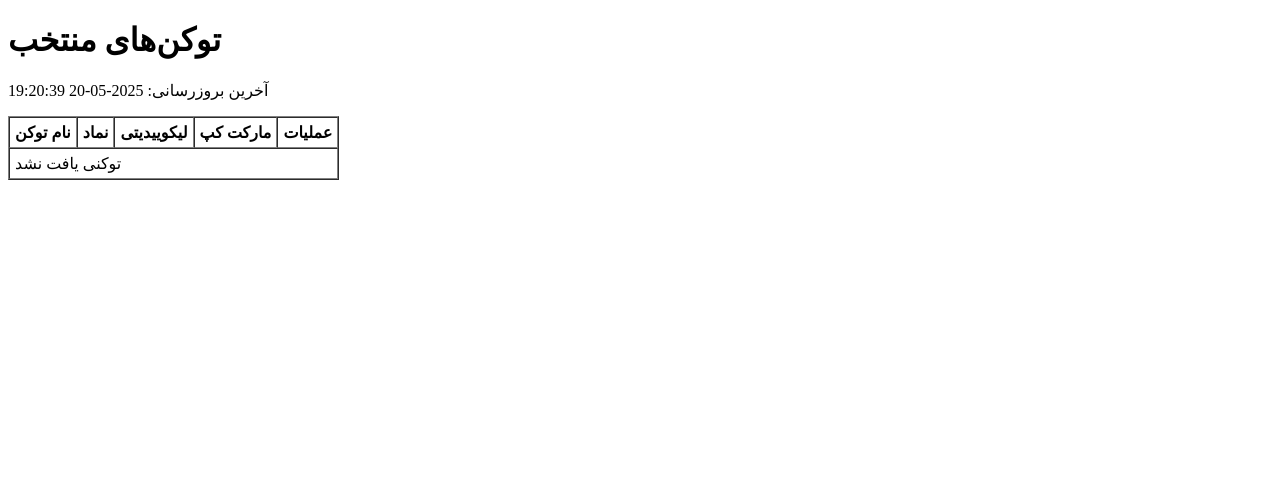
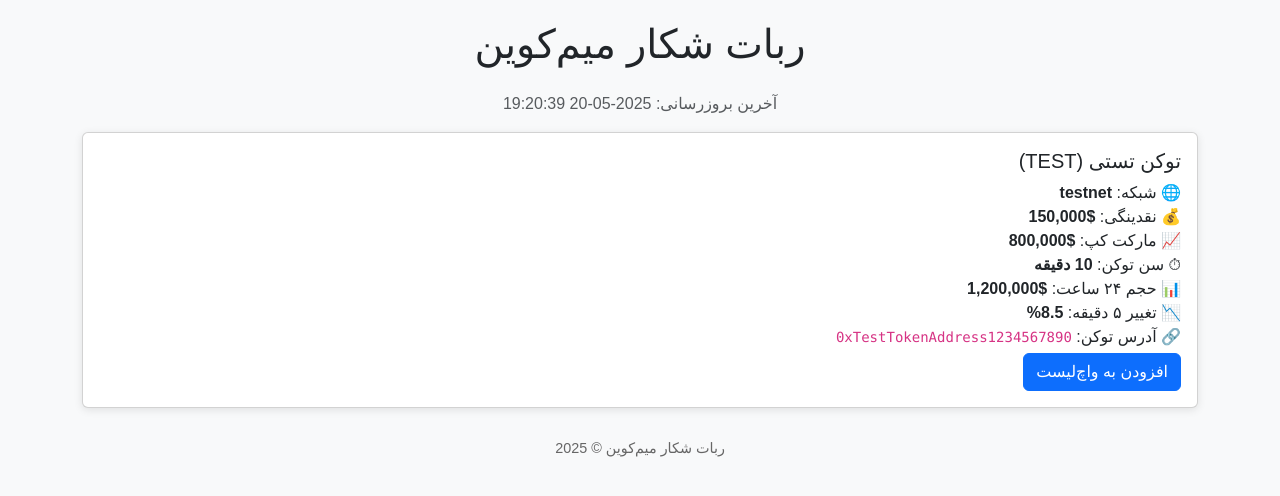
Before and after one commit to tmg1981/mim, a Flask app: page / in a window 1280 px wide. Shown: the top 496 px of the page. Run offline with Flask 3, Linux system fonts and the light colour scheme; parts of the project's set-up code (start-up, migrations or seed data) failed here and were passed over.

Commit message:
Add test token for UI testing

```diff
--- a/app.py
+++ b/app.py
@@ -13,17 +13,20 @@ CHAT_ID = int(os.getenv('CHAT_ID'))
 
 app = Flask(__name__)
 
+# تنظیمات API
 base_url = 'https://api.geckoterminal.com/api/v2'
 networks = ['solana', 'base', 'arbitrum']
 
+# فیلترها
 min_market_cap = 500000
 min_volume_24h = 1000000
 min_price_change_5m = 5
-max_age_minutes = 120
+max_age_minutes = 120  # توکن تازه‌لانچ‌شده
 min_liquidity = 90000
 min_liq_to_cap_ratio = 0.3
 max_total_supply = 1_000_000_000
 
+# کش دیتا
 DATA_CACHE = []
 last_updated = None
 WATCHLIST_FILE = 'watchlist.json'
@@ -80,6 +83,7 @@ def fetch_data():
                 token_name = base_token.get('name')
                 token_symbol = base_token.get('symbol')
 
+                # فیلترهای اولیه
                 if (not token_name or not token_symbol or
                     market_cap < min_market_cap or
                     liquidity < min_liquidity or
@@ -103,6 +107,7 @@ def fetch_data():
                 top_holder_percent = float(holders[0]['attributes']['percentage']) if holders else 0
                 top_holder_label = holders[0]['attributes'].get('label', '') if holders else ''
 
+                # بررسی ریسک‌ها
                 risk_notes = []
                 if top_10_percent > 25:
                     risk_notes.append("Top 10 > 25%")
@@ -133,7 +138,6 @@ def fetch_data():
         except Exception as e:
             print(f"خطا در پردازش شبکه {network}: {e}")
     last_updated = time.strftime('%Y-%m-%d %H:%M:%S', time.localtime())
-    print(f"Fetched {len(DATA_CACHE)} tokens at {last_updated}")
 
 def auto_fetch():
     while True:
@@ -166,7 +170,25 @@ def auto_telegram():
 
 @app.route('/')
 def index():
-    return render_template('index.html', tokens=DATA_CACHE, last_updated=last_updated)
+    # اضافه کردن توکن تستی برای تست UI و دکمه‌ها
+    test_token = {
+        'network': 'testnet',
+        'token_name': 'توکن تستی',
+        'token_symbol': 'TEST',
+        'liquidity': 150000,
+        'market_cap': 800000,
+        'age': 10,
+        'volume_24h': 1200000,
+        'price_change_5m': 8.5,
+        'address': '0xTestTokenAddress1234567890',
+        'socials': {'twitter': 'https://twitter.com/testtoken'},
+        'risks': []
+    }
+
+    tokens_with_test = DATA_CACHE.copy()
+    tokens_with_test.insert(0, test_token)  # توکن تستی را در ابتدای لیست اضافه کن
+
+    return render_template('index.html', tokens=tokens_with_test, last_updated=last_updated)
 
 @app.route('/watchlist', methods=['POST'])
 def add_to_watchlist():
@@ -183,4 +205,4 @@ def add_to_watchlist():
 if __name__ == '__main__':
     threading.Thread(target=auto_fetch, daemon=True).start()
     threading.Thread(target=auto_telegram, daemon=True).start()
-    app.run(host='0.0.0.0', port=int(os.environ.get('PORT', 10000)), debug=True)
+    app.run(host='0.0.0.0', port=int(os.getenv('PORT', 10000)), debug=True)
--- a/templates/index.html
+++ b/templates/index.html
@@ -2,49 +2,115 @@
 <html lang="fa">
 <head>
     <meta charset="UTF-8" />
-    <title>ربات شکار میم کوین</title>
+    <meta name="viewport" content="width=device-width, initial-scale=1" />
+    <title>ربات شکار میم‌کوین</title>
+
+    <!-- Bootstrap CSS CDN -->
+    <link href="https://cdn.jsdelivr.net/npm/bootstrap@5.3.0/dist/css/bootstrap.min.css" rel="stylesheet" />
+
+    <style>
+        body {
+            direction: rtl;
+            background-color: #f8f9fa;
+            padding: 20px;
+            font-family: 'Vazir', sans-serif;
+        }
+        .card {
+            margin-bottom: 15px;
+            box-shadow: 0 2px 8px rgba(0,0,0,0.1);
+        }
+        .risk-badge {
+            margin-left: 5px;
+            font-size: 0.8rem;
+        }
+        .btn-watchlist {
+            min-width: 140px;
+        }
+        .footer {
+            margin-top: 30px;
+            text-align: center;
+            color: #666;
+            font-size: 0.9rem;
+        }
+    </style>
 </head>
 <body>
-    <h1>توکن‌های منتخب</h1>
-    <p>آخرین بروزرسانی: {{ last_updated }}</p>
-    <table border="1" cellpadding="5" cellspacing="0">
-        <thead>
-            <tr>
-                <th>نام توکن</th>
-                <th>نماد</th>
-                <th>لیکوییدیتی</th>
-                <th>مارکت کپ</th>
-                <th>عملیات</th>
-            </tr>
-        </thead>
-        <tbody>
+
+    <div class="container">
+        <h1 class="mb-4 text-center">ربات شکار میم‌کوین</h1>
+
+        <p class="text-center text-muted">آخرین بروزرسانی: {{ last_updated or 'نامشخص' }}</p>
+
+        {% if tokens|length == 0 %}
+            <div class="alert alert-info text-center">توکنی یافت نشد.</div>
+        {% else %}
             {% for token in tokens %}
-            <tr>
-                <td>{{ token.token_name }}</td>
-                <td>{{ token.token_symbol }}</td>
-                <td>${{ "{:,.0f}".format(token.liquidity) }}</td>
-                <td>${{ "{:,.0f}".format(token.market_cap) }}</td>
-                <td><button onclick="addToWatchlist('{{ token.address }}')">افزودن به واچ‌لیست</button></td>
-            </tr>
-            {% else %}
-            <tr><td colspan="5">توکنی یافت نشد</td></tr>
+            <div class="card">
+                <div class="card-body">
+                    <h5 class="card-title">
+                        {{ token.token_name }} ({{ token.token_symbol }})
+                    </h5>
+                    <p class="card-text mb-1">
+                        🌐 شبکه: <strong>{{ token.network }}</strong><br />
+                        💰 نقدینگی: <strong>${{ '{:,.0f}'.format(token.liquidity) }}</strong><br />
+                        📈 مارکت کپ: <strong>${{ '{:,.0f}'.format(token.market_cap) }}</strong><br />
+                        ⏱ سن توکن: <strong>{{ token.age }} دقیقه</strong><br />
+                        📊 حجم ۲۴ ساعت: <strong>${{ '{:,.0f}'.format(token.volume_24h) }}</strong><br />
+                        📉 تغییر ۵ دقیقه: <strong>{{ token.price_change_5m }}%</strong><br />
+                        🔗 آدرس توکن: <code>{{ token.address }}</code>
+                    </p>
+
+                    {% if token.risks and token.risks|length > 0 %}
+                    <div class="mb-2">
+                        <strong>ریسک‌ها:</strong>
+                        {% for risk in token.risks %}
+                            <span class="badge bg-danger risk-badge">{{ risk }}</span>
+                        {% endfor %}
+                    </div>
+                    {% endif %}
+
+                    <button
+                        class="btn btn-primary btn-watchlist"
+                        onclick="addToWatchlist('{{ token.address }}', this)"
+                    >افزودن به واچ‌لیست</button>
+                </div>
+            </div>
             {% endfor %}
-        </tbody>
-    </table>
+        {% endif %}
+    </div>
+
+    <div class="footer">
+        ربات شکار میم‌کوین © 2025
+    </div>
+
+    <!-- Bootstrap JS Bundle CDN (includes Popper) -->
+    <script src="https://cdn.jsdelivr.net/npm/bootstrap@5.3.0/dist/js/bootstrap.bundle.min.js"></script>
 
     <script>
-        async function addToWatchlist(address) {
-            const res = await fetch('/watchlist', {
+        function addToWatchlist(address, btn) {
+            btn.disabled = true;
+            btn.textContent = 'در حال افزودن...';
+
+            fetch('/watchlist', {
                 method: 'POST',
                 headers: {'Content-Type': 'application/json'},
-                body: JSON.stringify({address})
+                body: JSON.stringify({address: address})
+            })
+            .then(response => response.json())
+            .then(data => {
+                if(data.status === 'ok'){
+                    btn.textContent = 'افزوده شد ✔';
+                    btn.classList.remove('btn-primary');
+                    btn.classList.add('btn-success');
+                } else {
+                    btn.textContent = 'خطا! دوباره تلاش کنید';
+                    btn.disabled = false;
+                }
+            })
+            .catch(() => {
+                btn.textContent = 'خطا! دوباره تلاش کنید';
+                btn.disabled = false;
             });
-            const data = await res.json();
-            if(data.status === 'ok'){
-                alert('به واچ‌لیست اضافه شد!');
-            } else {
-                alert('خطا در اضافه کردن به واچ‌لیست!');
-            }
         }
     </script>
 </body>
```
